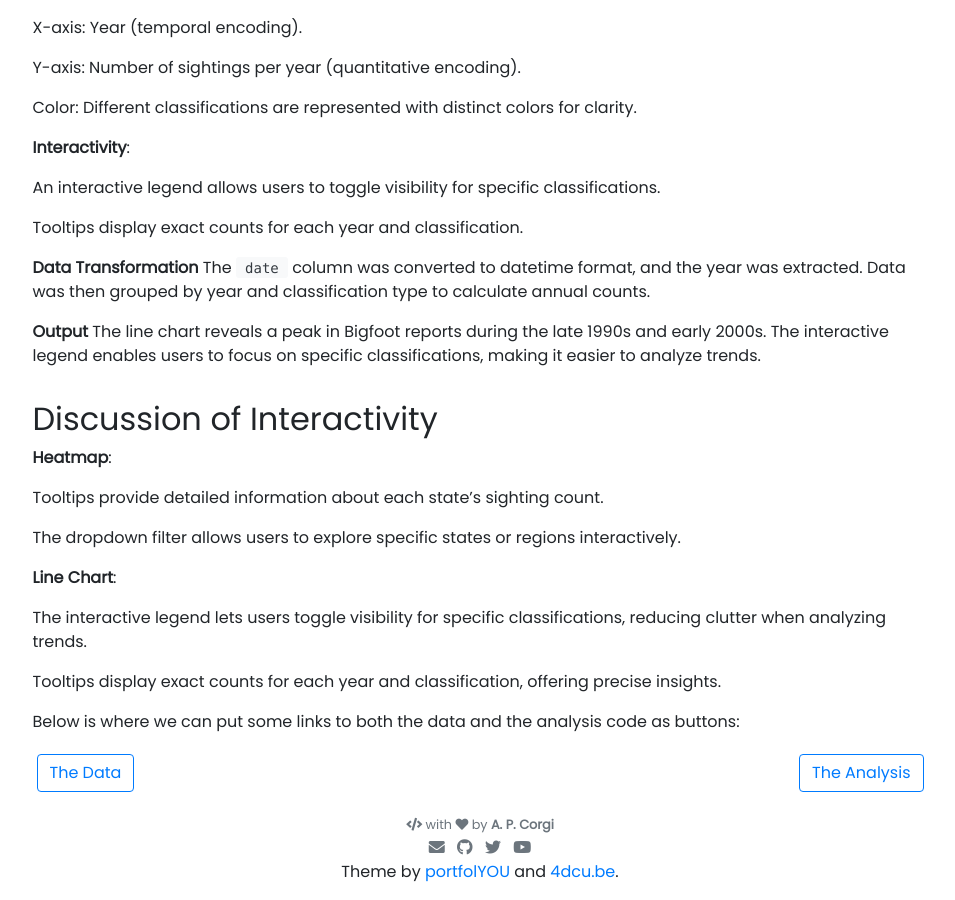
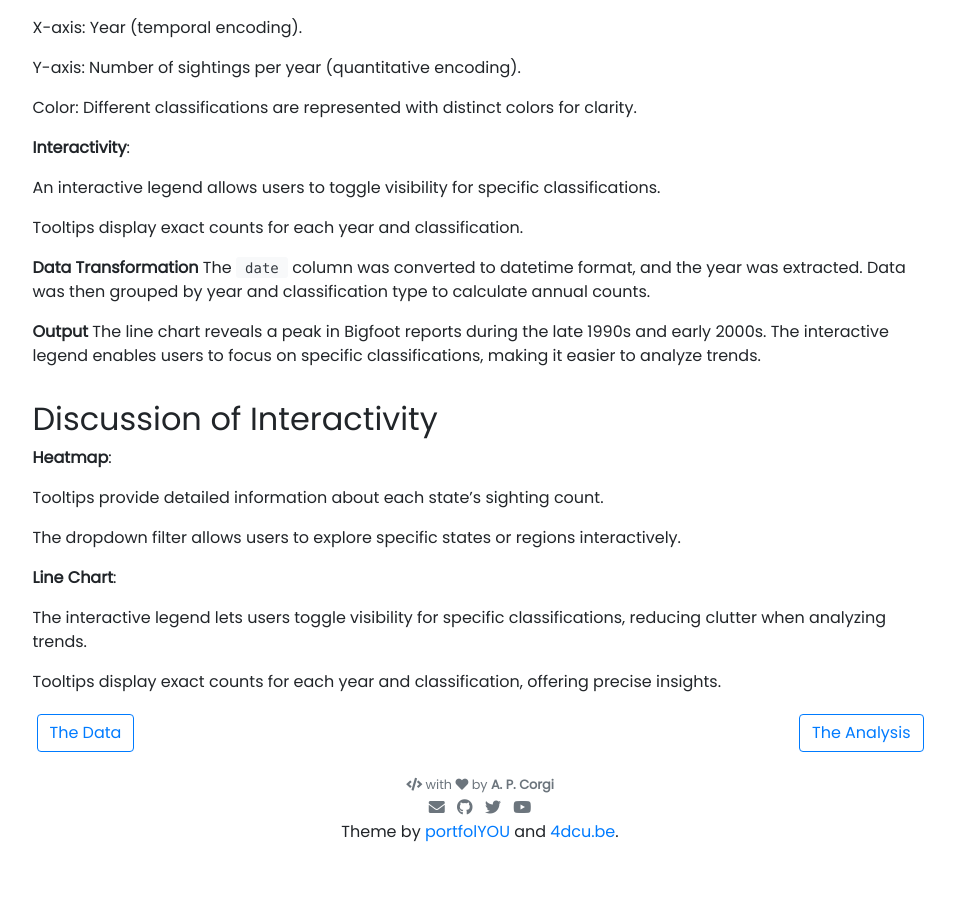
Before and after one commit to hyunjilee2/hyunjilee2.github.io, a Jekyll site: the page built from _projects/Workbook.md, in a window 1280 px wide and 900 px high, scrolled down 1471 px. Shown: the whole window, without its empty margins (160-1115 px from the left). Built offline with Jekyll 4.4.1, drawn with Linux system fonts in a browser that asks for light colours; nearby versions of some CDN libraries; after the commit the page ends 2331 px from its top, so only the background shows below that.

Commit message:
Update Workbook.md

```diff
--- a/_projects/Workbook.md
+++ b/_projects/Workbook.md
@@ -91,9 +91,6 @@ The interactive legend lets users toggle visibility for specific classifications
 Tooltips display exact counts for each year and classification, offering precise insights.
 
 
-Below is where we can put some links to both the data and the analysis code as buttons:
-
-
 <!-- these are written in a combo of html and liquid -->
 
 <div class="left">
```
